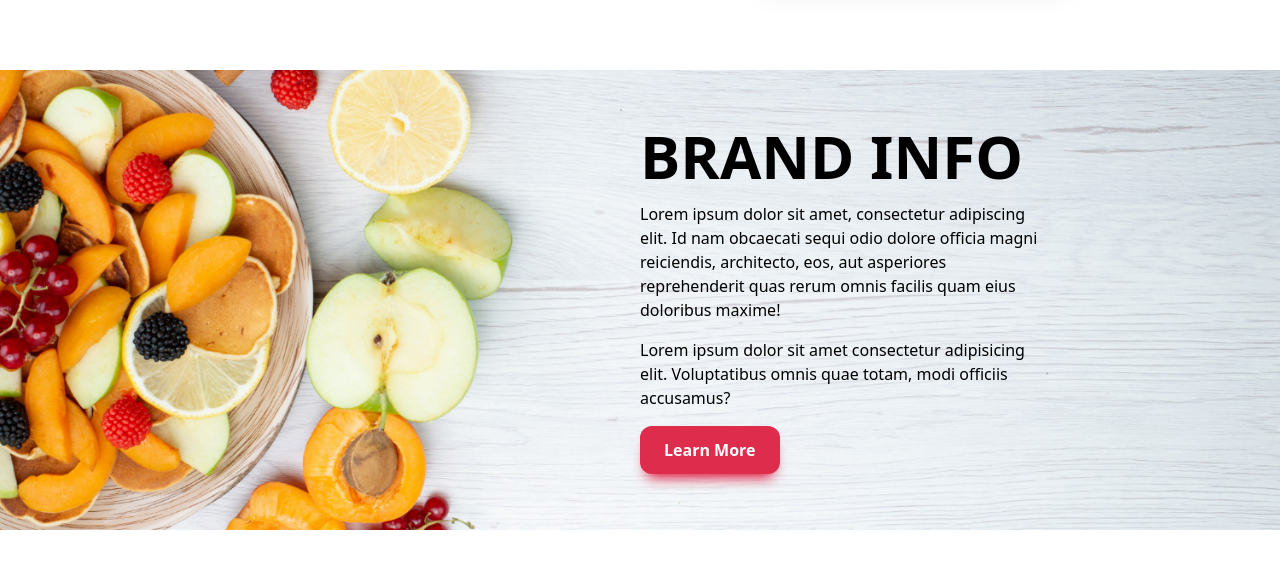
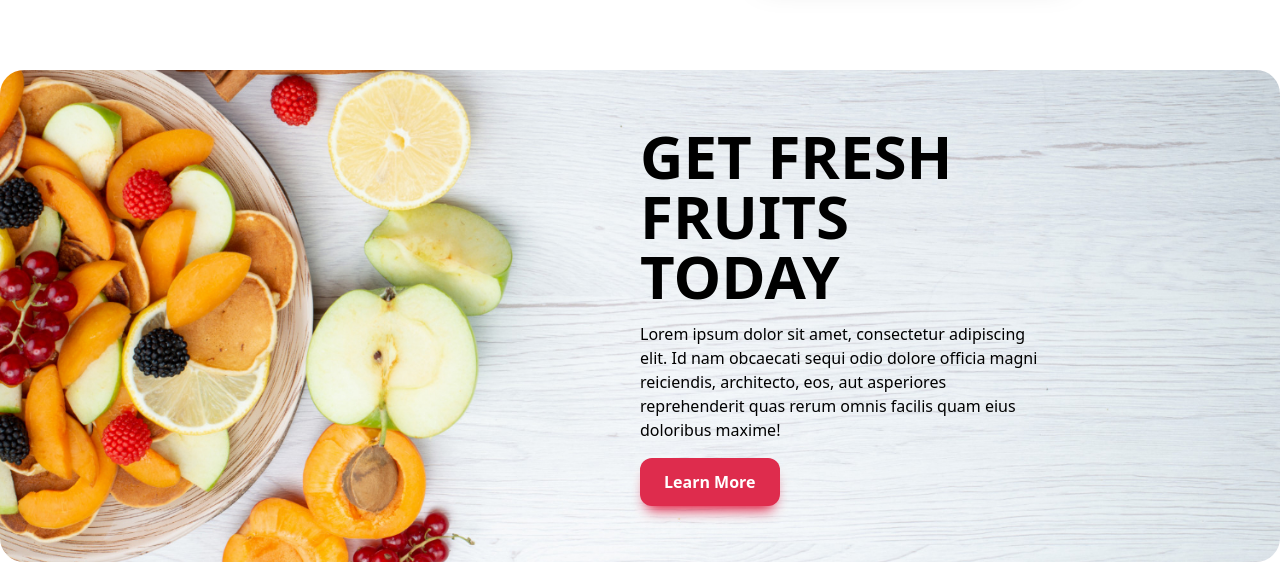
Before and after one commit to Brunogabriel-dev/ecommerce-fruits, a React (Vite) app: page / in a window 1280 px wide. Shown: the part 2012-2574 px from the top of the page. Before the commit the page ends 2542 px from the top, so only its background shows below. Built offline with nearby package versions, Linux system fonts and the light colour scheme; a web font is replaced by a local one.

Commit message:
Inclusão de texto

```diff
--- a/src/App.jsx
+++ b/src/App.jsx
@@ -6,6 +6,7 @@ import Menus from "./components/Menus"
 import Banner from "./components/Banner"
 import Banner2 from "./components/Banner2"
 import Banner3 from "./components/Banner3"
+import Footer from "./components/Footer"
 
 const App = () => {
   return (
@@ -17,6 +18,7 @@ const App = () => {
       <Banner/>
       <Banner2 />
       <Banner3 />
+      <Footer />
     </main>
   )
 }
--- a/src/components/Banner3.jsx
+++ b/src/components/Banner3.jsx
@@ -15,7 +15,7 @@ const Banner3 = () => {
     <section className="">
       <div
       style={bgStyle}
-      className="container grid grid-cols-1 md:grid-cols-2 space-y-6 md:space-y-0 py-14">
+      className="container grid grid-cols-1 md:grid-cols-2 space-y-6 md:space-y-0 py-14 rounded-3xl">
         {/*Blank Div*/}
           <div></div>
         {/*Brand Info*/}
@@ -23,7 +23,7 @@ const Banner3 = () => {
           <div className="text-center md:text-left space-y-4 lg:max-w-[400px]">
             <motion.h1 className="text-3xl lg:text-6xl font-bold uppercase">
               {" "}
-               Brand Info
+               Get Fresh Fruits Today
             </motion.h1>
             <motion.p
             variants={FadeLeft(0.7)}
@@ -33,17 +33,10 @@ const Banner3 = () => {
             >
             Lorem ipsum dolor sit amet, consectetur adipiscing elit. Id nam obcaecati sequi odio dolore officia magni reiciendis, architecto, eos, aut asperiores reprehenderit quas rerum omnis facilis quam eius doloribus maxime!
             </motion.p>
-            <motion.p
-             variants={FadeLeft(0.9)}
-             initial="hidden"
-             whileInView="visible"
-             viewport={{ once: true }}
-            >
-              Lorem ipsum dolor sit amet consectetur adipisicing elit. Voluptatibus omnis quae totam, modi officiis accusamus?
-            </motion.p>
+
             {/* Button section */}
             <motion.div
-              variants={FadeLeft(1.1)}
+              variants={FadeLeft(0.9)}
               initial="hidden"
               animate="visible"
               className="flex justify-center md:justify-start">
--- /dev/null
+++ b/src/components/Footer.jsx
@@ -0,0 +1,18 @@
+import React from "react";
+import { FaFacebookF, FaTwitter, FaInstagram, FaLeaf } from "react-icons/fa";
+import { motion } from "framer-motion";
+
+const Footer = () => {
+  return (
+    <footer>
+      <div className="container flex justify-between items-center">
+        <div>
+
+        </div>
+
+      </div>
+    </footer>
+  )
+}
+
+export default Footer
```
